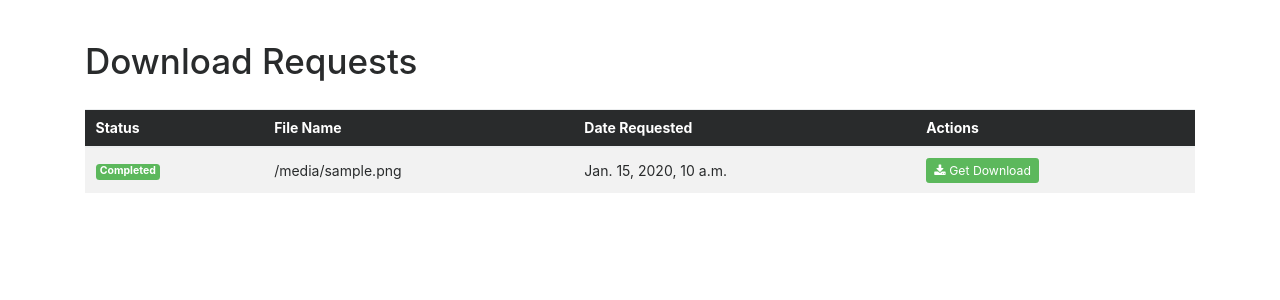
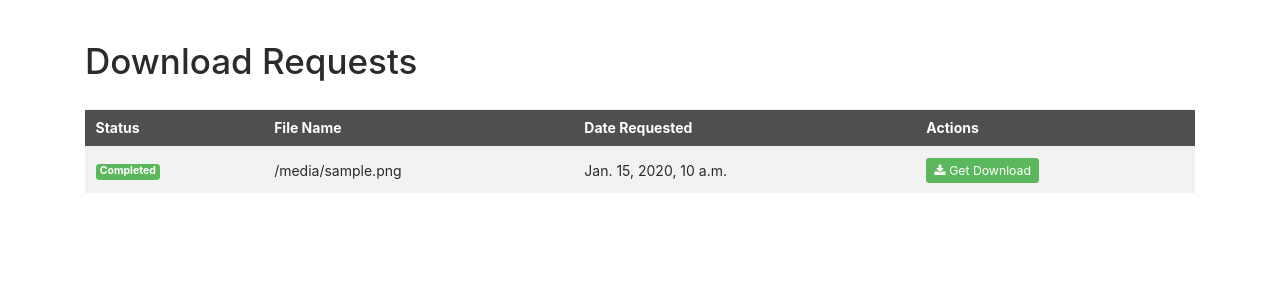
Before and after one commit to PSU-CSAR/django-ebagis, a Django app: template ebagis_ui/templates/downloadrequests.html in a window 1280 px wide. Shown: the part 48-348 px from the top of the page. Run offline with Django 3.2, Linux system fonts and the light colour scheme; the template is opened without the code that fills it: most values are stand-ins (such as "Sample title", 1, 10 or a date in 2020); parts of the project's set-up code (start-up, migrations or seed data) failed here and were passed over; some libraries are stand-ins or nearby versions.

Commit message:
change upload/download table header color

```diff
--- a/ebagis_ui/static/ebagis_ui/css/base.css
+++ b/ebagis_ui/static/ebagis_ui/css/base.css
@@ -201,3 +201,7 @@ input[type="radio"], input[type="checkbox"] {
 .email-wrapper {
   margin-top: 1rem;
 }
+
+.thead-inverse th {
+  background-color: #4f4f4f;
+}
```
